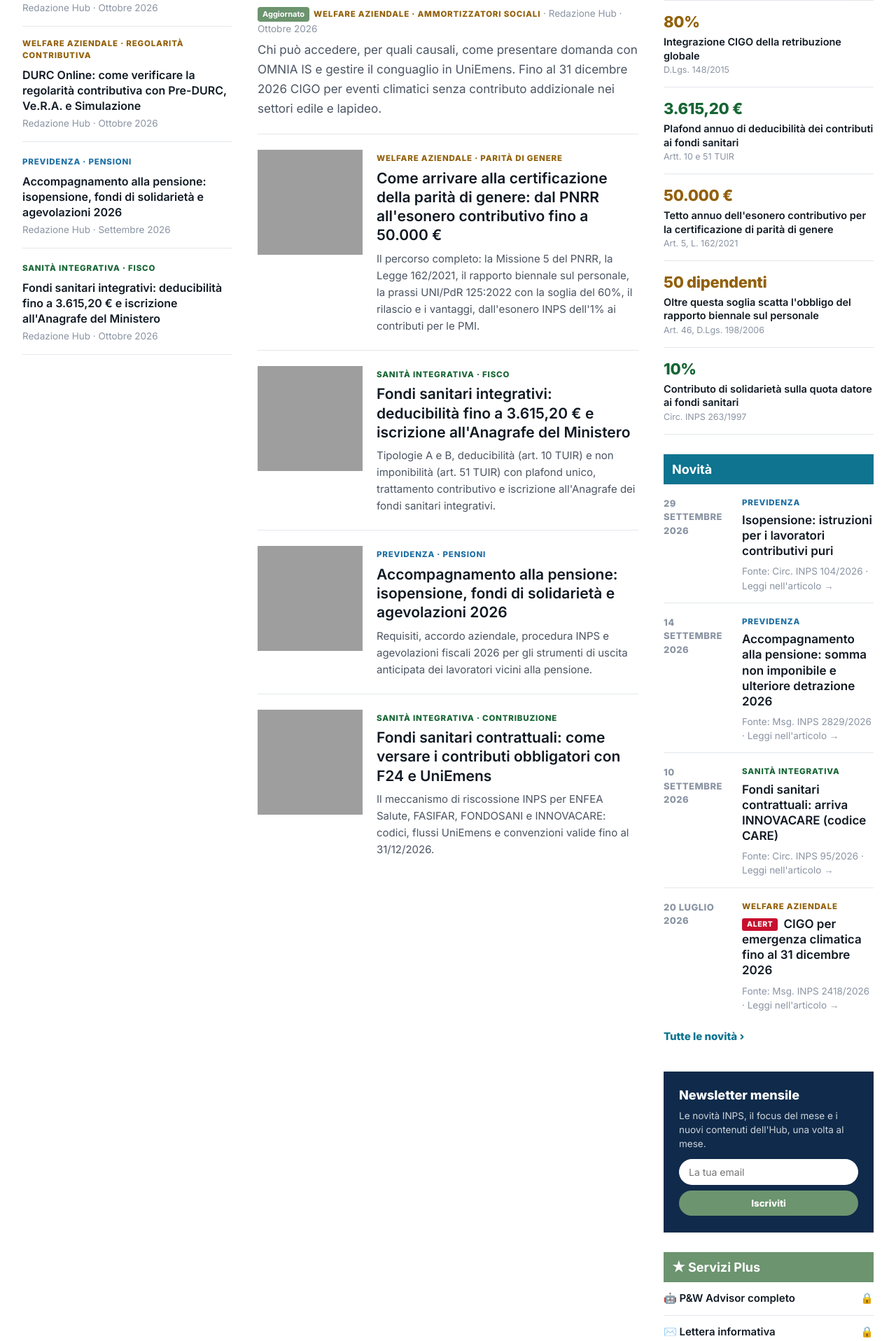
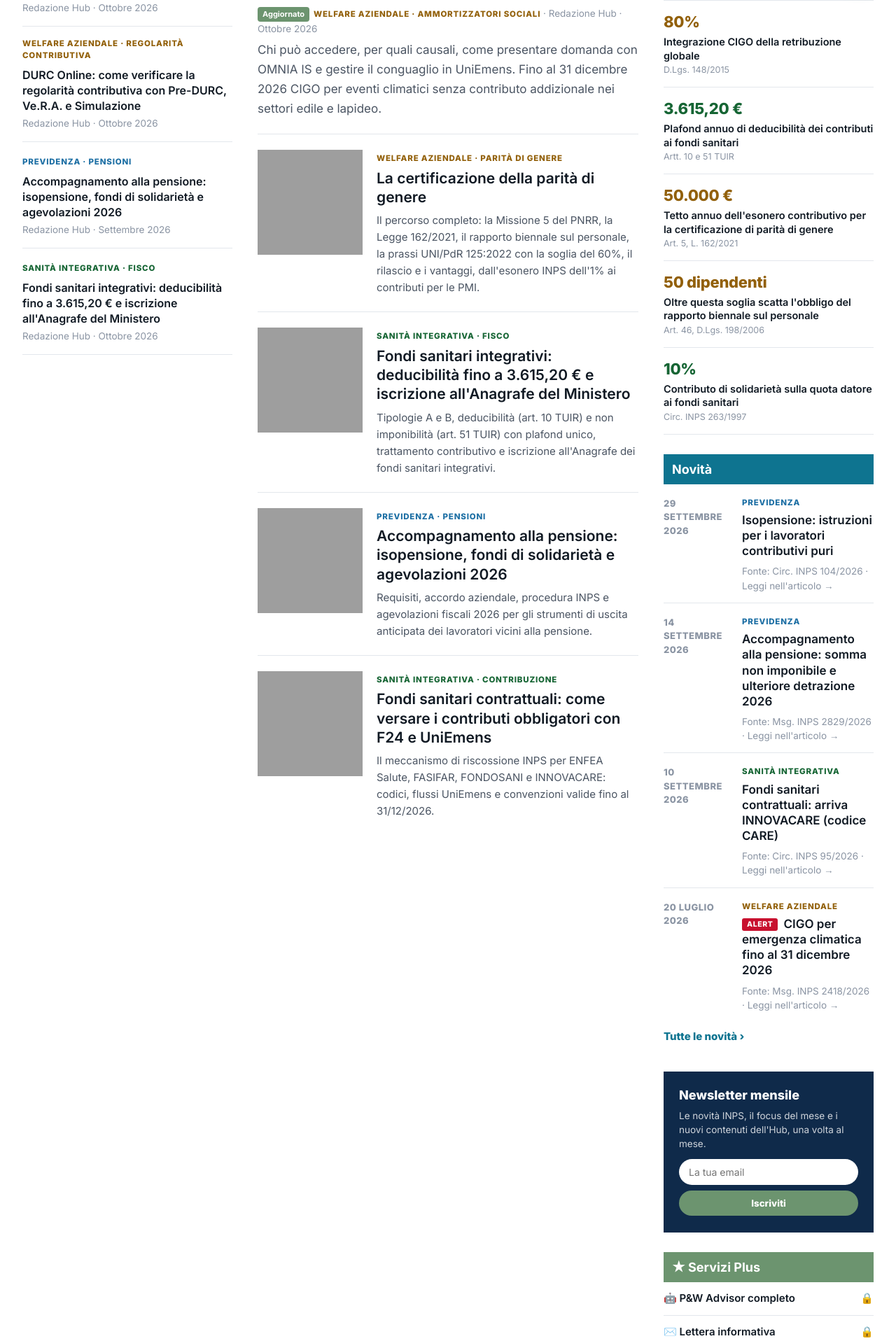
Before and after one commit to IvanDeAngelo/hub-previdenza-welfare-datahubs, a Flask app: page / in a window 1280 px wide. Shown: the part 798-2714 px from the top of the page at 70% size. Run offline with Flask 3, Linux system fonts and the light colour scheme; grey boxes are pictures that could not be loaded.

Commit message:
Add files via upload

```diff
--- a/hub-previdenza-welfare-datahubs/templates/index.html
+++ b/hub-previdenza-welfare-datahubs/templates/index.html
@@ -834,7 +834,7 @@ const ARTICLES=[
    img:'photo-1589793463357-5fb813435467',caption:'Linea di produzione industriale',
    sources:[['Scheda servizio INPS — Cassa integrazione guadagni ordinaria','Domanda tramite piattaforma OMNIA IS','https://www.inps.it/it/it/dettaglio-scheda.it.schede-servizio-strumento.schede-servizi.50599.cassa-integrazione-guadagni-ordinaria.html'],['Circolare INPS n. 4 del 28/1/2026','Massimali dei trattamenti di integrazione salariale 2026','https://www.inps.it/it/it/inps-comunica/atti/circolari-messaggi-e-normativa/dettaglio.circolari-e-messaggi.2026.01.circolare-numero-4-del-28-01-2026_15147.html'],['Messaggio INPS n. 2418 del 20/7/2026','CIGO per emergenza climatica (D.L. 107/2026)','https://www.inps.it/it/it/inps-comunica/atti/circolari-messaggi-e-normativa/dettaglio.circolari-e-messaggi.2026.07.messaggio-numero-2418-del-20-07-2026_15325.html']]},
   {id:'certificazione-parita-genere',area:'welfare',tag:'Parità di genere',date:'Ottobre 2026',
-   title:'Come arrivare alla certificazione della parità di genere: dal PNRR all\'esonero contributivo fino a 50.000 €',
+   title:'La certificazione della parità di genere',
    summary:'Il percorso completo: la Missione 5 del PNRR, la Legge 162/2021, il rapporto biennale sul personale, la prassi UNI/PdR 125:2022 con la soglia del 60%, il rilascio e i vantaggi, dall\'esonero INPS dell\'1% ai contributi per le PMI.',
    img:'photo-1573167507387-6b4b98cb7c13',caption:'Parità di genere nelle organizzazioni',
    sources:[['Prassi di riferimento UNI/PdR 125:2022','Linee guida sul sistema di gestione per la parità di genere','https://certificazione.pariopportunita.gov.it/public/dist/resources/prassi-di-riferimento-unipdr-pdr100866103.pdf'],['Messaggio INPS n. 3804 del 16/12/2025','Domanda di esonero contributivo (modulo SGRAVIO PAR_GEN)','https://www.inps.it/it/it/inps-comunica/atti/circolari-messaggi-e-normativa/dettaglio.circolari-e-messaggi.2025.12.messaggio-numero-3804-del-16-12-2025_15107.html'],['Circolare INPS n. 137 del 27/12/2022','Istruzioni sull\'esonero contributivo','https://www.inps.it/it/it/inps-comunica/atti/circolari-messaggi-e-normativa/dettaglio.circolari-e-messaggi.2022.12.circolare-numero-137-del-27-12-2022_14030.html'],['Piattaforma della certificazione','Dipartimento per le pari opportunità','https://certificazione.pariopportunita.gov.it/public/home']]},
```
